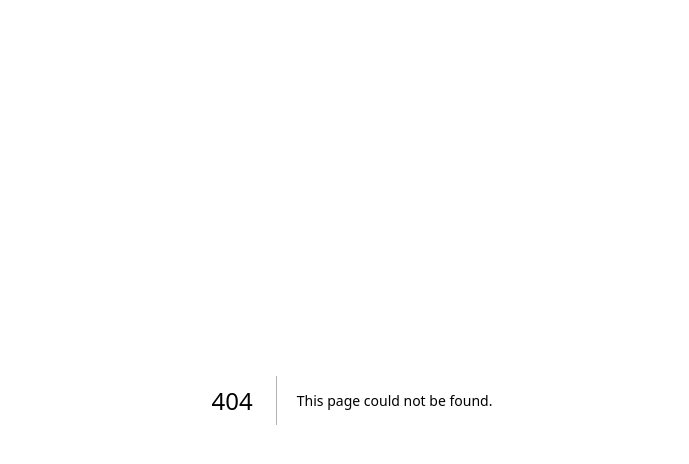
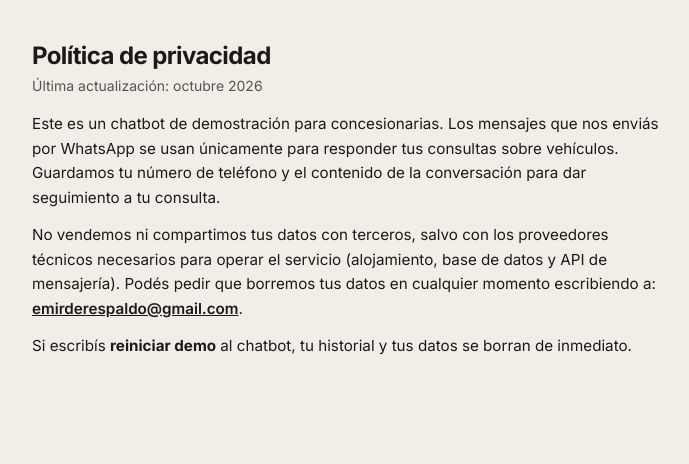
Before and after one commit to emiir14/ChatBotDemo, a Next.js app: page /privacy in a window 1280 px wide. Before the commit this address had no page. Shown: the top 464 px of the page, without its empty margins (288-977 px from the left). Built offline with nearby package versions, Linux system fonts and the light colour scheme.

Commit message:
feat: pagina publica de privacidad (/privacy)

```diff
--- /dev/null
+++ b/app/privacy/page.tsx
@@ -0,0 +1,38 @@
+import type { Metadata } from "next";
+
+export const metadata: Metadata = {
+  title: "Política de privacidad",
+  description: "Cómo tratamos los datos del chatbot de demostración.",
+};
+
+/** Página pública (el middleware solo protege /dashboard y /api/dashboard). */
+export default function PrivacyPage(): React.JSX.Element {
+  return (
+    <main className="mx-auto w-full max-w-2xl px-4 py-10">
+      <h1 className="text-2xl font-bold tracking-tight">Política de privacidad</h1>
+      <p className="mt-1 text-sm text-(--ink-2)">Última actualización: octubre 2026</p>
+      <div className="mt-4 flex flex-col gap-3 text-[0.95rem] leading-relaxed">
+        <p>
+          Este es un chatbot de demostración para concesionarias. Los mensajes
+          que nos enviás por WhatsApp se usan únicamente para responder tus
+          consultas sobre vehículos. Guardamos tu número de teléfono y el
+          contenido de la conversación para dar seguimiento a tu consulta.
+        </p>
+        <p>
+          No vendemos ni compartimos tus datos con terceros, salvo con los
+          proveedores técnicos necesarios para operar el servicio (alojamiento,
+          base de datos y API de mensajería). Podés pedir que borremos tus
+          datos en cualquier momento escribiendo a:{" "}
+          <a className="font-semibold underline" href="mailto:emirderespaldo@gmail.com">
+            emirderespaldo@gmail.com
+          </a>
+          .
+        </p>
+        <p>
+          Si escribís <strong>reiniciar demo</strong> al chatbot, tu historial
+          y tus datos se borran de inmediato.
+        </p>
+      </div>
+    </main>
+  );
+}
```
